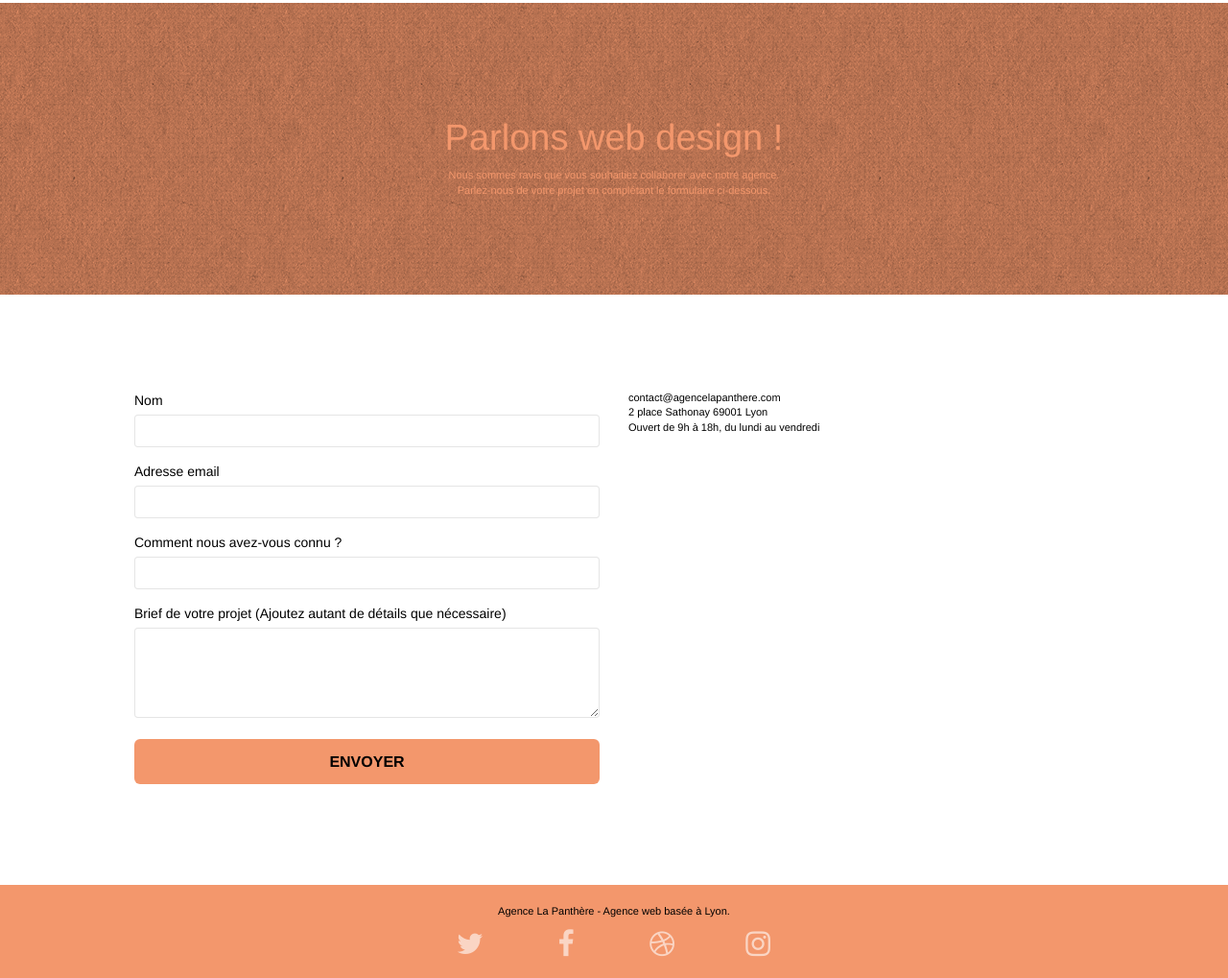
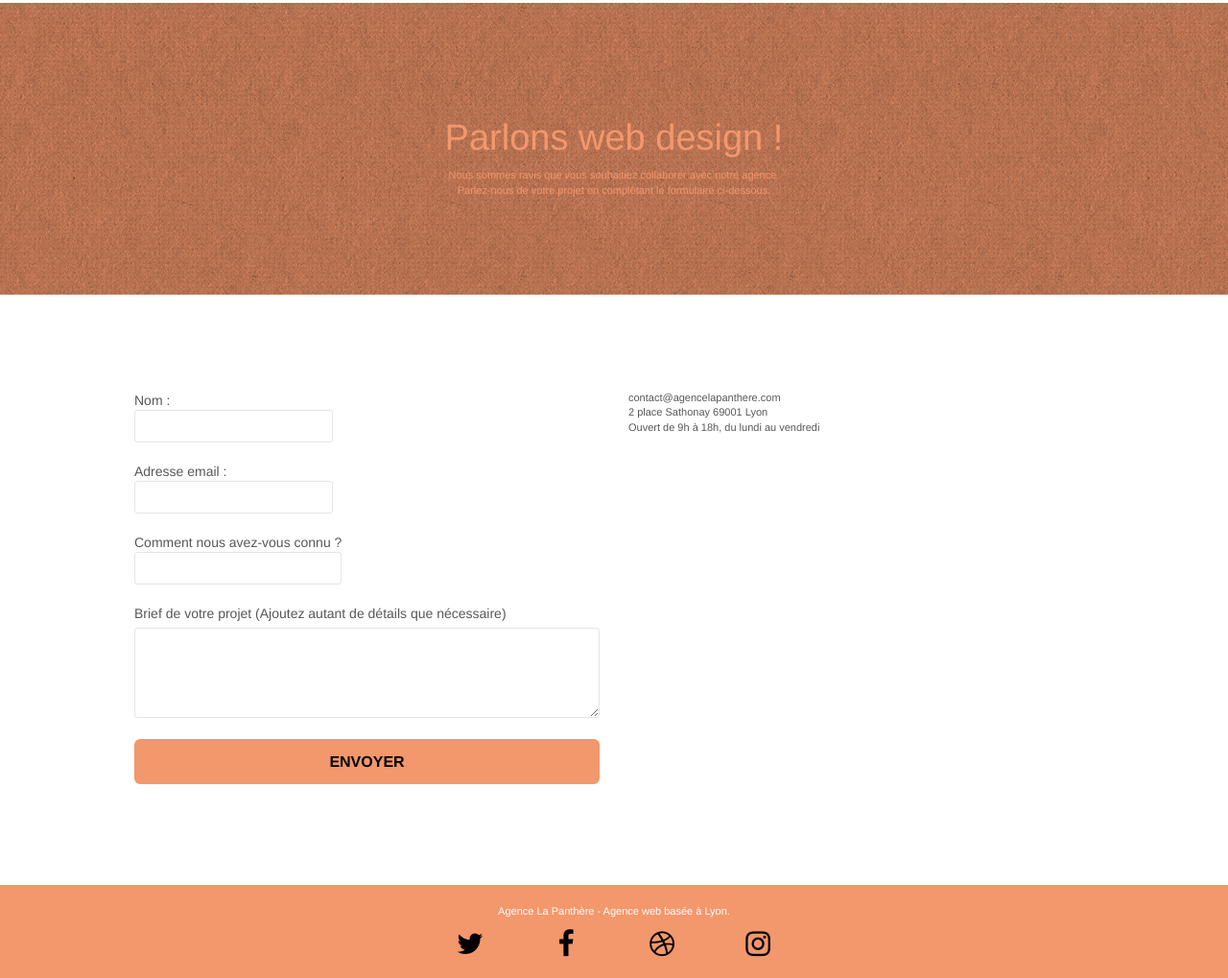
Before and after one commit to allouned/P4-version-optimis-e, a plain HTML site: page page2.html in a window 1280 px wide. Shown: the part 89-1108 px from the top of the page at 96% size. Drawn offline with nearby package versions, Linux system fonts and the light colour scheme; files that its build step writes are made by us from their sources; a script that the page names is missing.

Commit message:
correctionddu formulaire

```diff
--- a/page2.html
+++ b/page2.html
@@ -84,21 +84,19 @@
 				<form id="form_1" novalidate success-msg="Your message has been sent." fail-msg="Sorry it seems that our mail server is not responding, Sorry for the inconvenience!">
 					<div class="form-group">
 						<label>
-							Nom
+							Nom : <input id="name" class="form-control" required />
 						</label>
-						<input id="name" class="form-control" required />
 					</div>
 					<div class="form-group">
 						<label>
-							Adresse email
+							Adresse email : <input id="email" class="form-control" type="email" required />
 						</label>
-						<input id="email" class="form-control" type="email" required />
 					</div>
 					<div class="form-group">
 						<label>
-							Comment nous avez-vous connu ?
+							Comment nous avez-vous connu ? <input class="form-control" type="email" required id="input_504" />
 						</label>
-						<input class="form-control" type="email" required id="input_504" />
+
 					</div>
 					<div class="form-group">
 						<label>
--- a/style.css
+++ b/style.css
@@ -133,7 +133,7 @@ a:hover {
 .d-bloc h5 a,
 .d-bloc h6 a,
 .d-bloc p a {
-    color: rgba(255, 255, 255, .6);
+    color: #000000;
 }
 
 .d-bloc .a-btn:hover,
@@ -651,7 +651,7 @@ label,
 a {
     font-family: "helvetica";
     font-weight: 400;
-    color: #000000!important;
+    color: #575757!important;
 }
 
 .container {
@@ -736,7 +736,7 @@ h4 {
 }
 
 .white {
-    color: #000000!important;
+    color: #FFFFFF!important;
 }
 
 .portfolio-thumb {
```
Also changed, not shown: index.html (+4 -4 lines).
